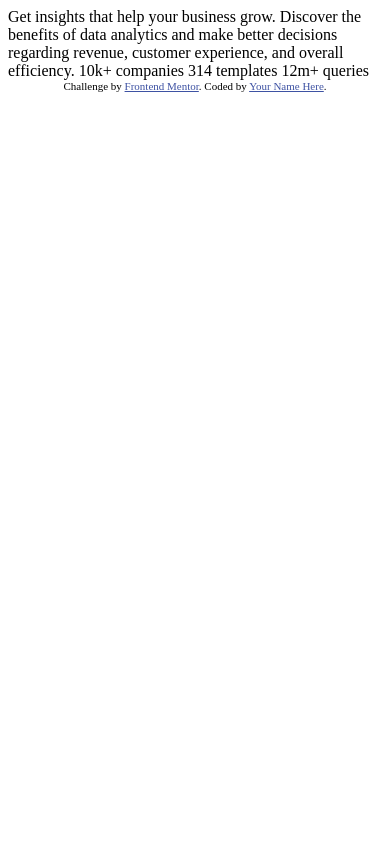
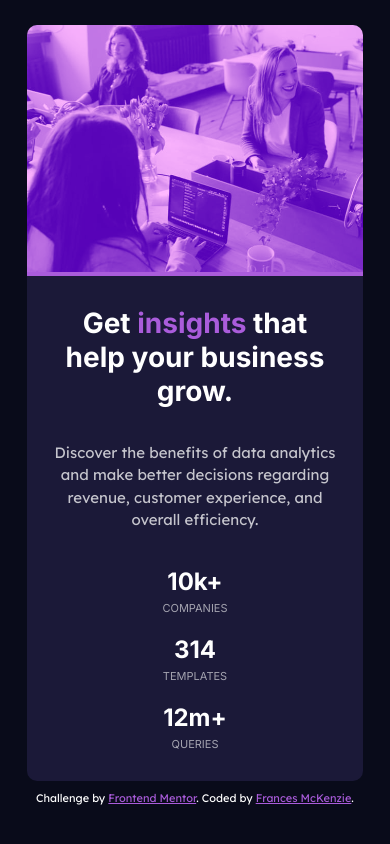
Before and after one commit to frances-m/stats-preview-card-component, a plain HTML site: page index.html in a window 390 px wide. Drawn offline with Linux system fonts and the light colour scheme.

Commit message:
initial commit

```diff
--- a/index.html
+++ b/index.html
@@ -3,31 +3,44 @@
 <head>
   <meta charset="UTF-8">
   <meta name="viewport" content="width=device-width, initial-scale=1.0"> <!-- displays site properly based on user's device -->
-
+  <link rel="stylesheet" type="text/css" href="./sass/main.css" />
   <link rel="icon" type="image/png" sizes="32x32" href="./images/favicon-32x32.png">
 
   <title>Frontend Mentor | Stats preview card component</title>
 
-  <!-- Feel free to remove these styles or customise in your own stylesheet 👍 -->
-  <style>
-    .attribution { font-size: 11px; text-align: center; }
-    .attribution a { color: hsl(228, 45%, 44%); }
-  </style>
 </head>
 <body>
-
-  Get insights that help your business grow.
-
-  Discover the benefits of data analytics and make better decisions regarding revenue, customer
-  experience, and overall efficiency.
-
-  10k+ companies
-  314 templates
-  12m+ queries
+  <div class="card-container">
+    <div class="card">
+      <div class="card-hero-container">
+        <img class="card-hero-mobile" src="./images/image-header-mobile.jpg" />
+        <img class="card-hero-desktop" src="./images/image-header-desktop.jpg"/>
+      </div>
+      <div class="card-text">
+        <h1>Get <span id="accent">insights</span> that help your business grow.</h1>
+        <p>Discover the benefits of data analytics and make better decisions regarding revenue, customer
+        experience, and overall efficiency.</p>
+        <div class="card-stats">
+          <div class="stats" id="companies">
+            <h2>10k+</h2>
+            <h3>companies</h3>
+          </div>
+          <div class="stats" id="templates">
+            <h2>314</h2>
+            <h3>templates</h3>
+          </div>
+          <div class="stats" id="queries">
+            <h2>12m+</h2>
+            <h3>queries</h3>
+          </div>
+        </div>
+      </div>
+    </div>
+  </div>
 
   <div class="attribution">
     Challenge by <a href="https://www.frontendmentor.io?ref=challenge" target="_blank">Frontend Mentor</a>.
-    Coded by <a href="#">Your Name Here</a>.
+    Coded by <a href="#">Frances McKenzie</a>.
   </div>
 </body>
 </html>
--- /dev/null
+++ b/sass/main.scss
@@ -0,0 +1,112 @@
+@import url('https://fonts.googleapis.com/css2?family=Inter:wght@400;700&family=Lexend+Deca&display=swap');
+@import "util/variables";
+@import "util/placeholders";
+@import "util/mixins";
+
+body {
+  background-color: $dark-blue;
+}
+
+.card-container {
+  display: flex;
+  justify-content: center;
+  margin-bottom: 10px;
+  margin-top: 25px;
+}
+
+.card {
+  width: 90%;
+  background-color: $desaturated-blue;
+  border-radius: 10px;
+
+}
+
+.card-hero-container {
+  width: 100%;
+  background-image: url('./../images/image-header-mobile.jpg');
+  background-color: $soft-violet;
+  background-size: contain;
+  background-repeat: no-repeat;
+  border-radius: 10px 10px 0px 0px;
+  background-blend-mode: overlay;
+  overflow: hidden;
+}
+
+
+.card-hero-desktop {
+  display: none;
+}
+
+.card-hero-mobile {
+  width: 100%;
+  border-radius: 10px 10px 0px 0px;
+  visibility: hidden;
+}
+
+.card-text {
+  display: flex;
+  margin: 0 auto;
+  align-items: center;
+  flex-direction: column;
+  width: 85%;
+  text-align: center;
+  h1 {
+    color: $white;
+    margin-top: 30px;
+    font: {
+      family: Inter, sans-serif;
+      weight: 700;
+      size: 28px;
+    }
+    span {
+      color: $soft-violet;
+    }
+  }
+  p {
+    color: $transparent-white1;
+    line-height: 1.5;
+    font: {
+      family: 'Lexend Deca', sans-serif;
+      weight: 400;
+      size: 15px;
+    }
+  }
+}
+
+.card-stats {
+  margin-bottom: 30px;
+}
+
+.stats {
+  h2 {
+    color: $white;
+    margin: 0;
+    margin-top: 20px;
+    font: {
+      family: Inter, sans-serif;
+      weight: 700;
+      size: 24px;
+    }
+  }
+  h3 {
+    color: $transparent-white2;
+    text-transform: uppercase;
+    margin: 0;
+    margin-top: 5px;
+    font: {
+      family: Inter, sans-serif;
+      weight: 400;
+      size: 11px;
+    }
+  }
+}
+
+.attribution {
+  color: $white;
+  font-family: "Lexend Deca", sans-serif;
+  font-size: 11px;
+  text-align: center;
+  a {
+    color: $soft-violet;
+  }
+}
--- /dev/null
+++ b/sass/util/_variables.scss
@@ -0,0 +1,6 @@
+$dark-blue: hsl(233, 47%, 7%);
+$desaturated-blue: hsl(244, 38%, 16%);
+$soft-violet: hsl(277, 64%, 61%);
+$white: hsl(0, 0%, 100%);
+$transparent-white1: hsla(0, 0%, 100%, 0.75);
+$transparent-white2: hsla(0, 0%, 100%, 0.6);
```
Also changed, not shown: sass/main.css (added), sass/util/_mixins.scss (added), sass/util/_placeholders.scss (added), 1 other file.
